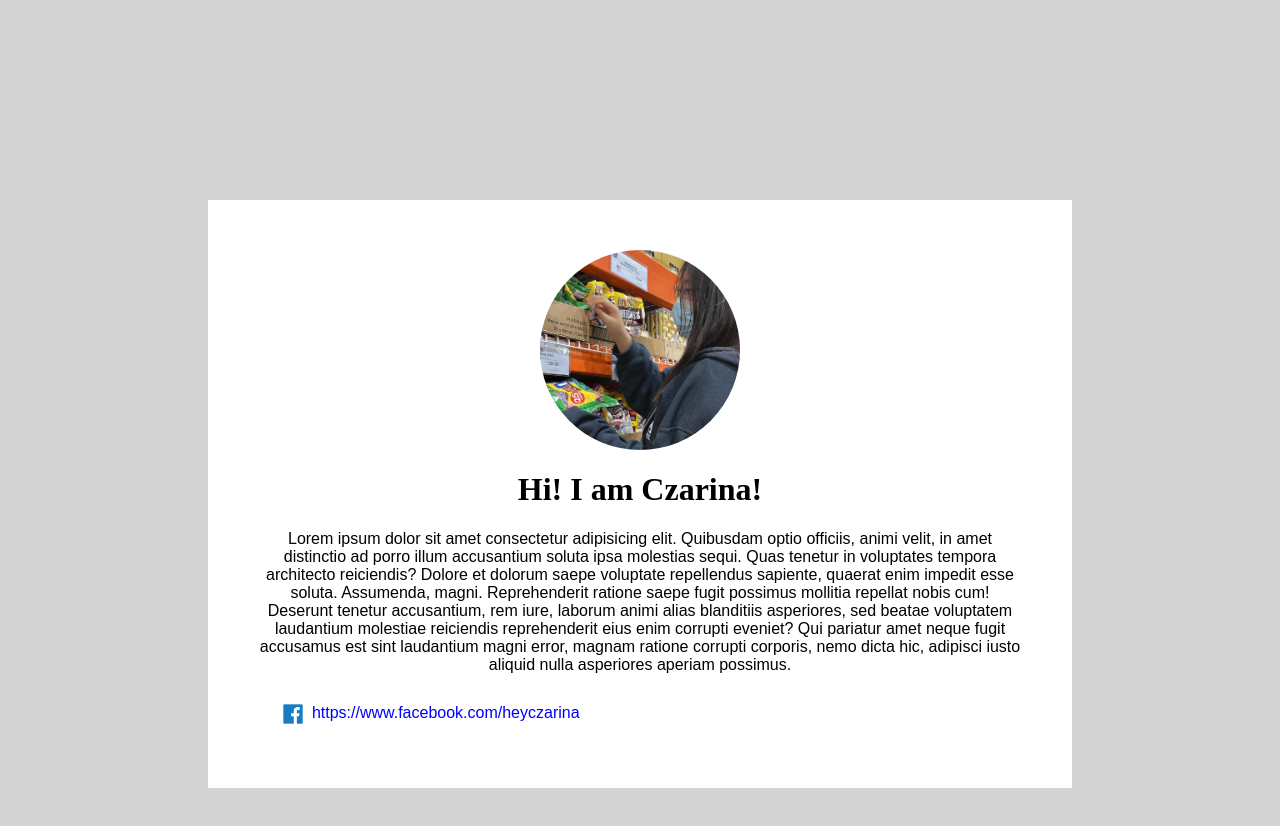
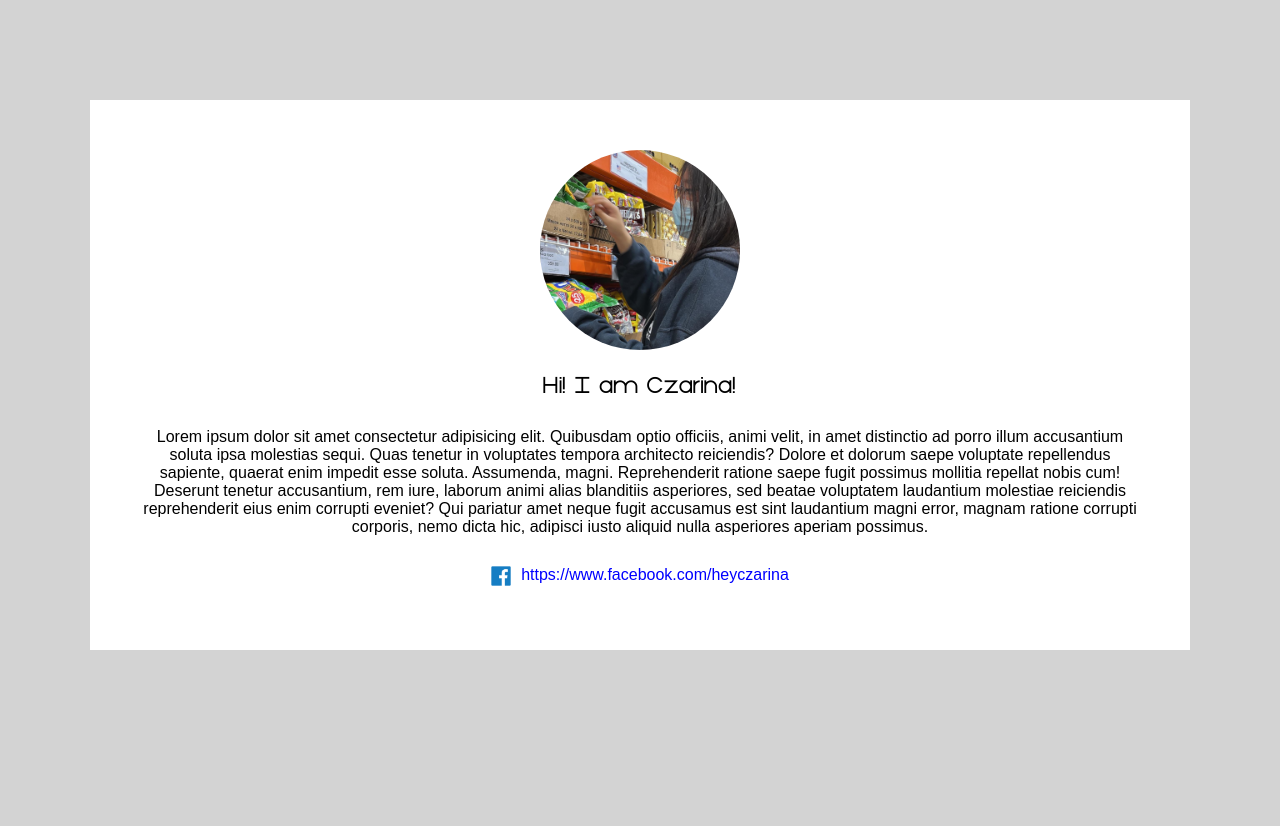
Before and after one commit to czarinadg/css-act, a plain HTML site: page css_activity/index.html in a window 1280 px wide. After the commit the page ends 800 px from the top, so only its background shows below. Drawn offline with Linux system fonts and the light colour scheme.

Commit message:
Css Actity Done!

```diff
--- a/index.html
+++ b/css_activity/index.html
@@ -9,12 +9,16 @@
 </head>
 <body>
     <div class="container">
-        <img src="css activity/img/czarina.jpg" alt="Profile Picture" class="profile-picture">
+        <img src="img/czarina.jpg" alt="Profile Picture" class="profile-picture">
         <h1 class="name">Hi! I am Czarina!</h1>
         <p class="bio">Lorem ipsum dolor sit amet consectetur adipisicing elit. Quibusdam optio officiis, animi velit, in amet distinctio ad porro illum accusantium soluta ipsa molestias sequi. Quas tenetur in voluptates tempora architecto reiciendis? Dolore et dolorum saepe voluptate repellendus sapiente, quaerat enim impedit esse soluta. Assumenda, magni. Reprehenderit ratione saepe fugit possimus mollitia repellat nobis cum! Deserunt tenetur accusantium, rem iure, laborum animi alias blanditiis asperiores, sed beatae voluptatem laudantium molestiae reiciendis reprehenderit eius enim corrupti eveniet? Qui pariatur amet neque fugit accusamus est sint laudantium magni error, magnam ratione corrupti corporis, nemo dicta hic, adipisci iusto aliquid nulla asperiores aperiam possimus.</p>
 
-        <a href="https://www.facebook.com/heyczarina" target="_blank" class="social-link">&nbsp;
-            <img src="css activity/img/facebook.png" alt="Social Icon" class="social-icon">
-            <span>https://www.facebook.com/heyczarina</span></a>
+        <div class="linkContainer">
+            <a href="https://www.facebook.com/heyczarina" target="_blank" class="social-link">
+                <img src="img/facebook.png" alt="Social Icon" class="social-icon">
+                <span>https://www.facebook.com/heyczarina</span>
+            </a>
+        </div>
+
 </body>
 </html>
--- a/style.css
+++ b/css_activity/style.css
@@ -1,10 +1,24 @@
+@font-face {
+    font-family: 'Gasalt-Black';
+    src: url(fonts/Gasalt-Black.ttf);
+}
+@font-face {
+    font-family: 'Gasalt-Regular';
+    src: url(fonts/Gasalt-Regular.ttf);
+}
+@font-face {
+    font-family: 'Gasalt-Thin';
+    src: url(fonts/Gasalt-Thin.ttf);
+}
+
 body{
     background-color: lightgray;
 }
 .container{
-    margin: 200px;
+    margin: 100px auto;
     padding: 50px;
     background: white;
+    width: 1000px;
 }
 .profile-picture{
     border-radius: 50%;
@@ -13,15 +27,19 @@ body{
     margin-right: auto;
     width: 200px;
 }
+.linkContainer {
+    display: flex;
+    align-items: center;
+    justify-content: center;
+}
+
 .social-icon{
-    float: left;
-    display: block;
-    display: block;
-    margin-left: auto;
-    margin-right: auto;
     width: 20px;
+    margin-right: 10px;
 }
+
 a{
+    display: flex;
     text-decoration: none;
     font-family: Arial, Helvetica, sans-serif;
 }
@@ -30,7 +48,6 @@ a{
     color: blue;
     padding: 14px 25px;
     text-decoration: none;
-    display: inline-block;
     border-radius: 40px;
     text-align: center;
 }
@@ -46,4 +63,5 @@ a{
 }
 .name{
     text-align: center;
+    font-family: 'Gasalt-Black';
 }
```
Also changed, not shown: css activity/index.html (deleted), css activity/style.css (deleted), css_activity/fonts/Gasalt-Black.ttf (renamed from css activity/fonts/Gasalt-Black.ttf), css_activity/fonts/Gasalt-Regular.ttf (renamed from css activity/fonts/Gasalt-Regular.ttf), css_activity/fonts/Gasalt-Thin.ttf (renamed from css activity/fonts/Gasalt-Thin.ttf), css_activity/img/czarina.jpg (renamed from css activity/img/czarina.jpg), css_activity/img/facebook.png (renamed from css activity/img/facebook.png), css_activity/img/profile.png (renamed from css activity/img/profile.png), 1 other file.
